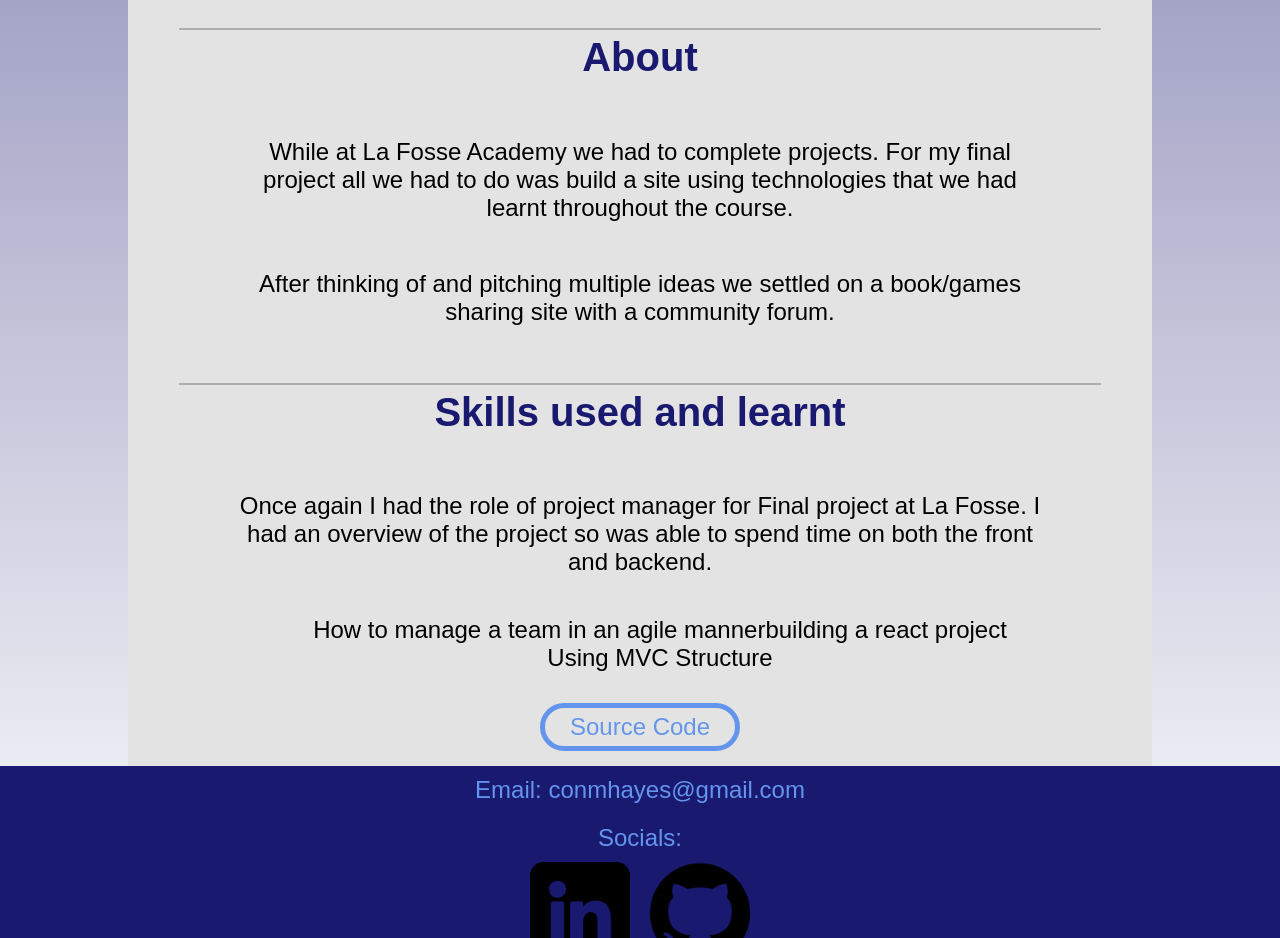
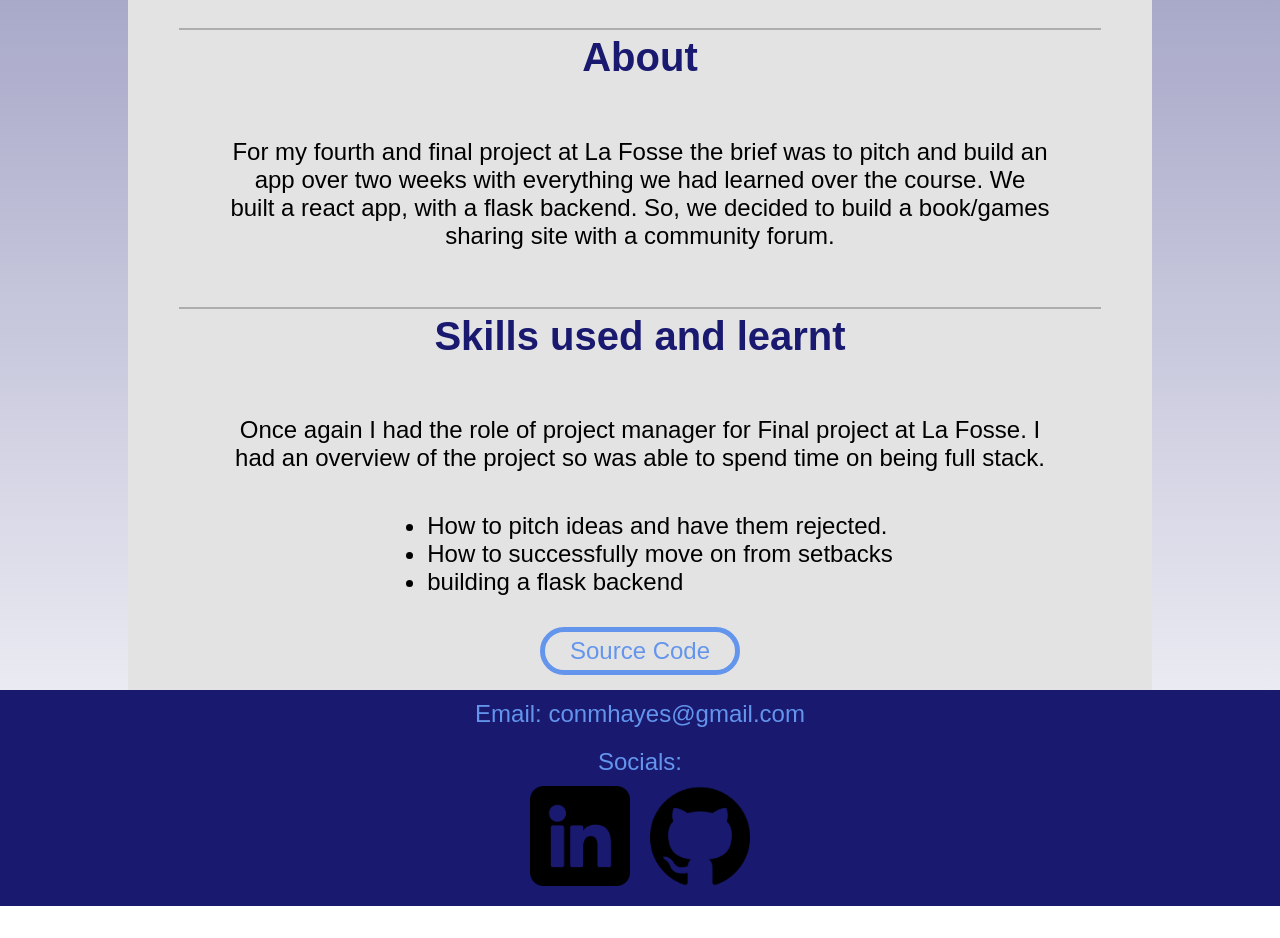
Before and after one commit to ConmHayes/Portfolio, a React (Vite) app: page /Project4 in a window 1280 px wide. Shown: the part 1500-2438 px from the top of the page. After the commit the page ends 2406 px from the top, so only its background shows below. Built offline with nearby package versions, Linux system fonts and the light colour scheme.

Commit message:
project 4

```diff
--- a/src/pages/Project4Page/index.jsx
+++ b/src/pages/Project4Page/index.jsx
@@ -33,15 +33,14 @@ function Project4() {
         </ul>
 
         <h2>About</h2>
-        <p>While at La Fosse Academy we had to complete projects. For my final project all we had to do was build a site using technologies that we had learnt throughout the course.</p>
-        <p>After thinking of and pitching multiple ideas we settled on a book/games sharing site with a community forum.</p>
+        <p>For my fourth and final project at La Fosse the brief was to pitch and build an app over two weeks with everything we had learned over the course. We built a react app, with a flask backend. So, we decided to build a book/games sharing site with a community forum.</p>
 
         <h2>Skills used and learnt</h2>
-        <p>Once again I had the role of project manager for Final project at La Fosse. I had an overview of the project so was able to spend time on both the front and backend.</p>
+        <p>Once again I had the role of project manager for Final project at La Fosse. I had an overview of the project so was able to spend time on being full stack.</p>
         <ul>
-            <li>How to manage a team in an agile manner</li>
-            <li>building a react project</li>
-            <li>Using MVC Structure</li>
+            <li>How to pitch ideas and have them rejected.</li>
+            <li>How to successfully move on from setbacks</li>
+            <li>building a flask backend</li>
         </ul>
         <div className='SourceButtonDiv'><button onClick={sourceCode}>Source Code</button></div>
         </div>
--- a/src/pages/Project4Page/project.css
+++ b/src/pages/Project4Page/project.css
@@ -51,16 +51,7 @@
     width: 90%;
     border-top: 2px solid rgba(49, 49, 49, 0.3);
 }
-.p4 ul {
-    list-style: none;
-    display: flex;
-    flex-direction: row;
-    justify-content: center;
-    align-items: center;
-    flex-wrap: wrap;
-    margin-left: 10%;
-    margin-right: 10%;
-}
+
 .p4 ul img {
     max-width: 150px;
     height: auto;
```
